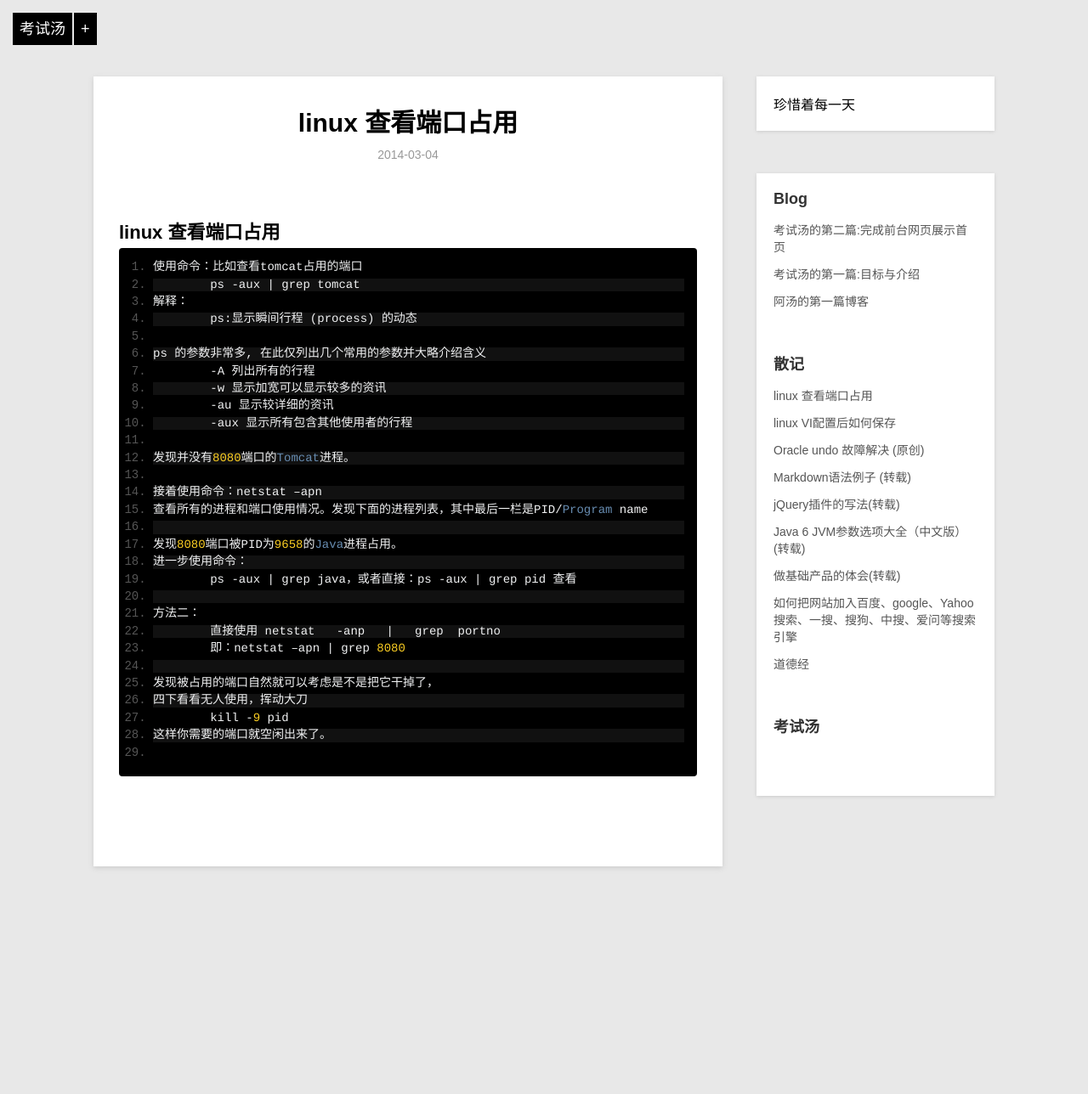
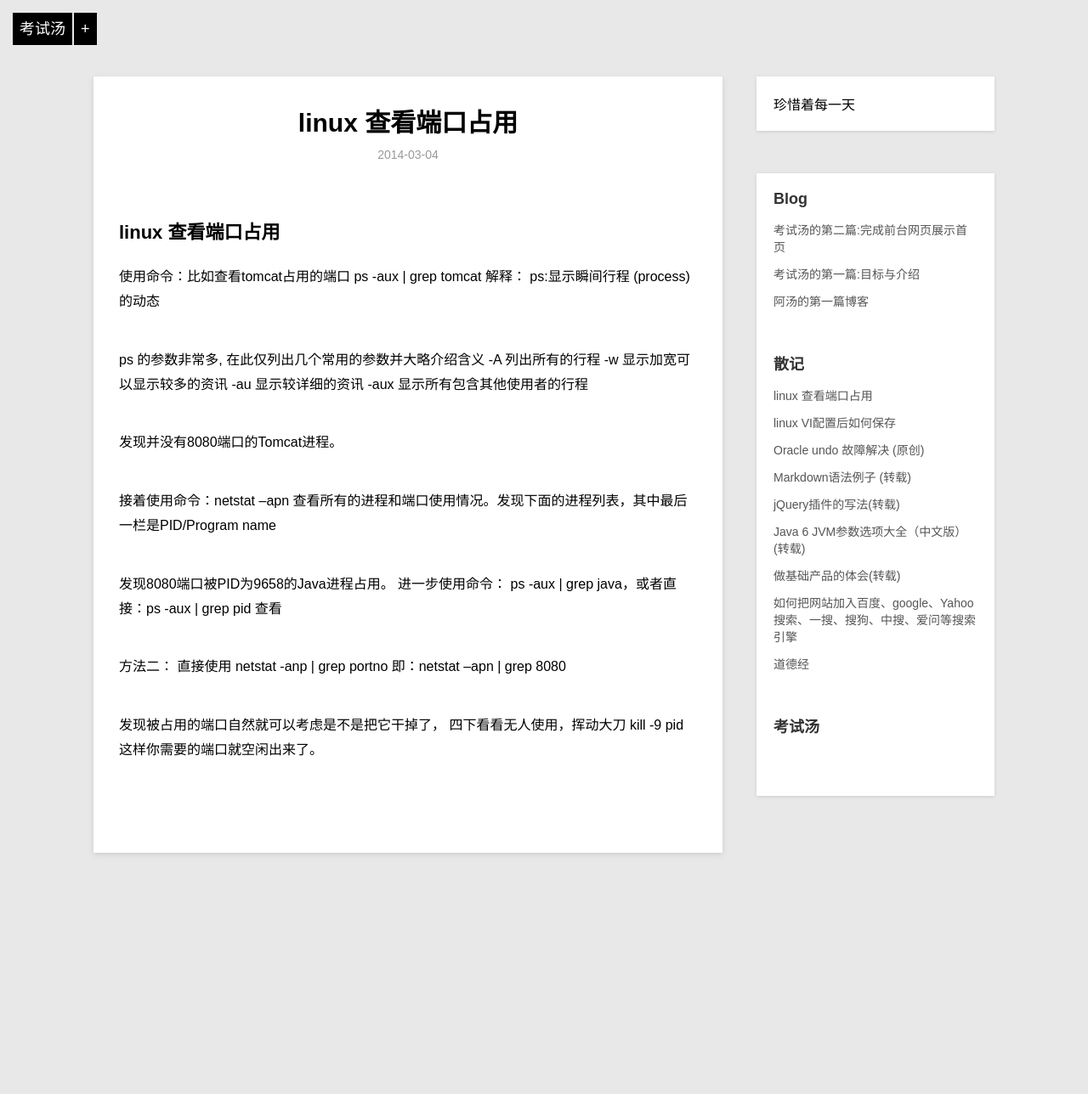
Before and after one commit to tangzhezhi/tangblog, a Jekyll site: the page built from _posts/opinion/2014-03-04-linux_watch_port.md, in a window 1280 px wide. Shown: the whole page at 85% size. Built offline with Jekyll 4.4.1, drawn with Linux system fonts in a browser that asks for light colours; Markdown is read by kramdown in place of the engine named in the settings; comment, search, counter and statistics services are not loaded; grey boxes are pictures that could not be loaded.

Commit message:
Signed-off-by: tangzhezhi <330882908@qq.com>

````diff
--- a/_posts/opinion/2014-03-04-linux_watch_port.md
+++ b/_posts/opinion/2014-03-04-linux_watch_port.md
@@ -7,7 +7,7 @@ description: linux 查看端口占用
 
 ##									linux 查看端口占用
 
-```linux
+
 使用命令：比如查看tomcat占用的端口
 	ps -aux | grep tomcat
 解释：
@@ -36,5 +36,3 @@ ps 的参数非常多, 在此仅列出几个常用的参数并大略介绍含义
 四下看看无人使用，挥动大刀
 	kill -9 pid
 这样你需要的端口就空闲出来了。
-
-```
````
